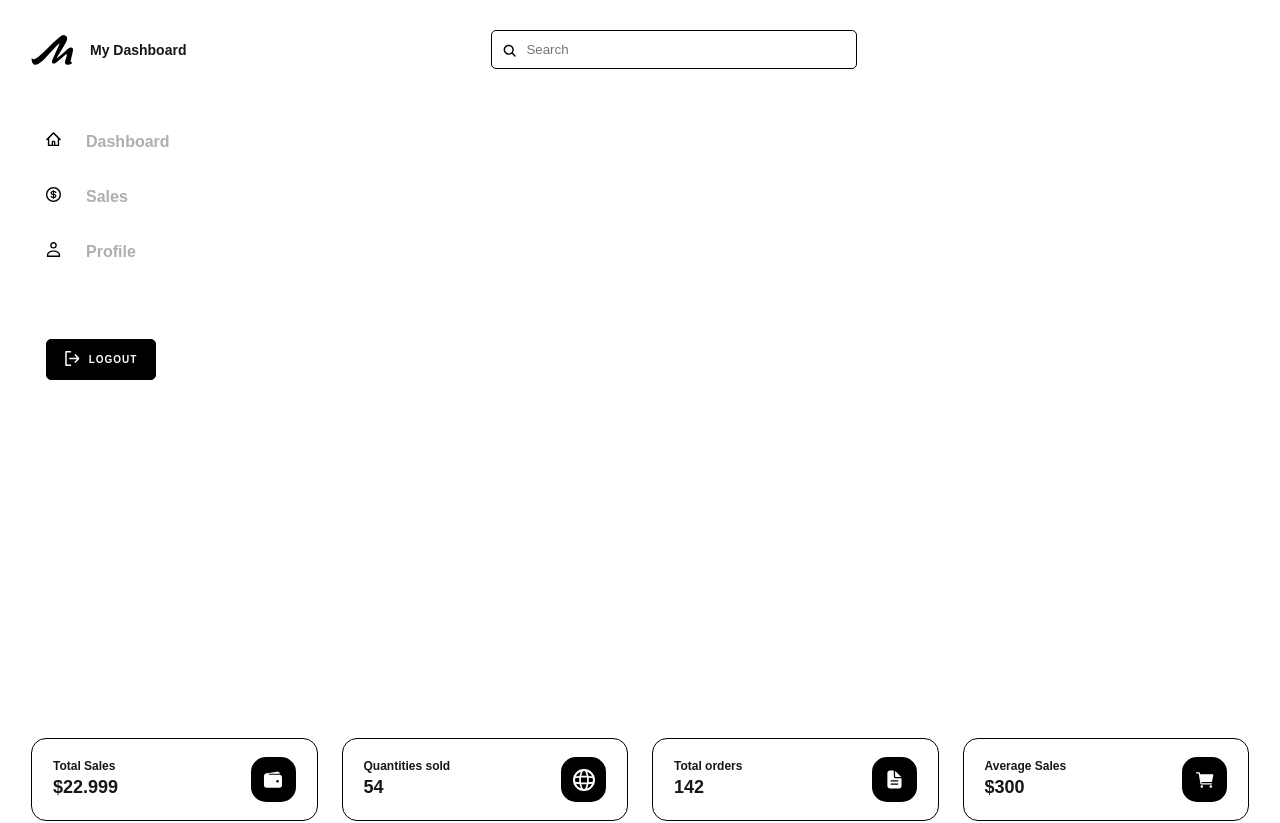
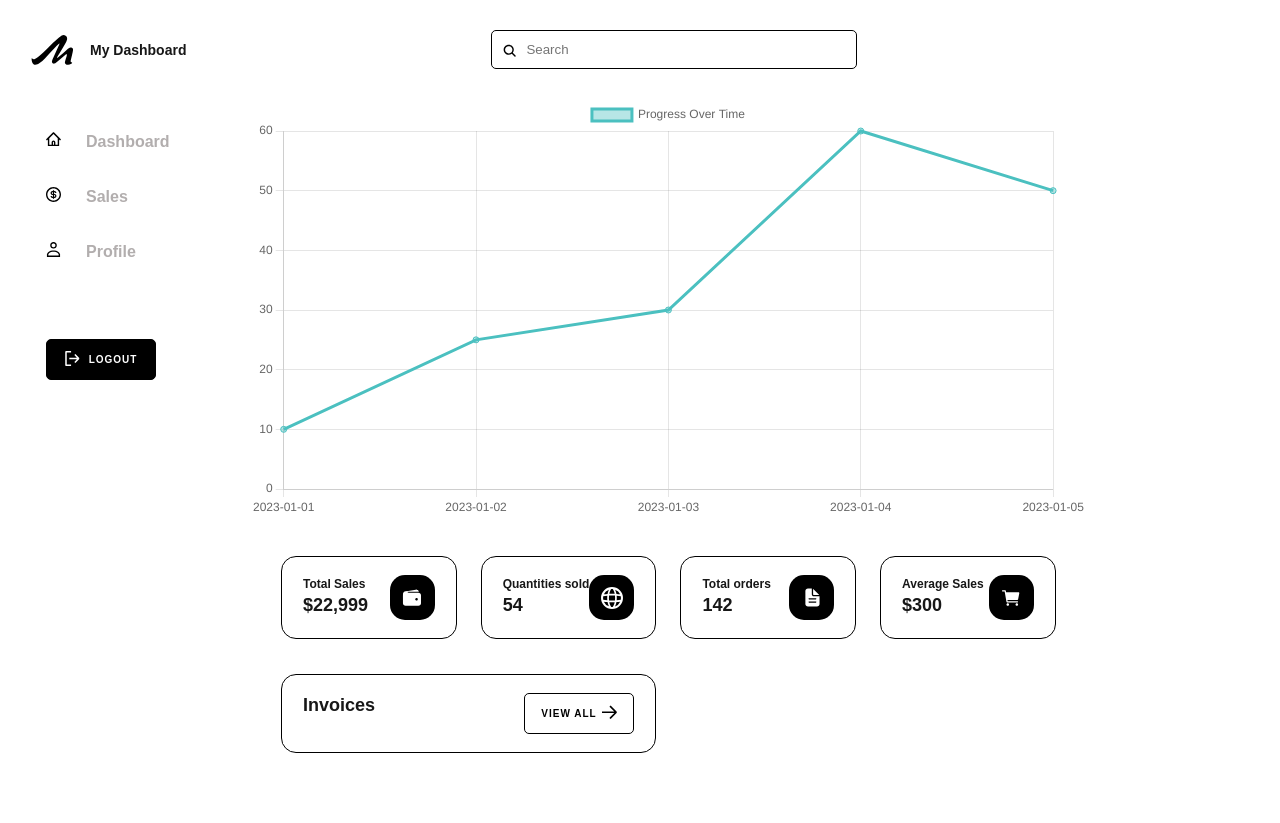
Before and after one commit to Atseiro/EcoSentinel, a Next.js app in the folder front-green-habit/: page /pages/Dashboard in a window 1280 px wide. Shown: the top 823 px of the page. After the commit the page ends 800 px from the top, so only its background shows below. Built offline with nearby package versions, Linux system fonts and the light colour scheme.

Commit message:
add chart
Add Chart and Start profile page

```diff
--- a/front-green-habit/src/app/pages/Authentification/page.tsx
+++ b/front-green-habit/src/app/pages/Authentification/page.tsx
@@ -7,6 +7,7 @@ import Button from "@/components/Button";
 import { useState } from "react";
 import ArrowIcon from "@/assets/ArrowIcon";
 import Logo from "@/assets/Logo";
+
 
 export default function Authentification() {
   const [email, setEmail] = useState("");
@@ -70,6 +71,7 @@ export default function Authentification() {
 
         // Appel à l'API pour l'authentification
         const response = await fetch("http://localhost:8888/login", {
+
           method: "POST",
           headers: {
             "Content-Type": "application/json",
--- a/front-green-habit/src/app/pages/Dashboard/layout.tsx
+++ b/front-green-habit/src/app/pages/Dashboard/layout.tsx
@@ -4,10 +4,11 @@ import ProfileIcon from "@/assets/ProfileIcon";
 
 import Header from "@/components/Header";
 import Navbar from "@/components/Navbar";
+import styles from "@/app/pages/Dashboard/page.module.scss";
 
 const navItems = [
   {
-    path: "/dashboard",
+    path: "/pages/Dashboard",
     label: "Dashboard",
     icon: <HomeIcon fill="black" width={15} height={15} />,
   },
@@ -32,7 +33,7 @@ export default function DashboardLayout({
   return (
     <body>
       <Header />
-      <main>
+      <main className={styles.main}>
         <Navbar navItems={navItems} />
         {children}
       </main>
--- a/front-green-habit/src/app/pages/Dashboard/page.module.scss
+++ b/front-green-habit/src/app/pages/Dashboard/page.module.scss
@@ -7,3 +7,27 @@
   grid-template-columns: repeat(4, 1fr); // 4 colonnes
   gap: 35px 24px; // Espacement vertical et horizontal
 }
+.main {
+  display: flex;
+  flex-direction: row;
+  flex-wrap: nowrap;
+  align-items: normal;
+  align-content: normal;
+}
+.Navbar {
+  display: block;
+  flex-grow: 0;
+  flex-shrink: 1;
+  flex-basis: auto;
+  align-self: auto;
+  order: 0;
+}
+.chart_container
+{
+  display: block;
+  flex-grow: 0;
+  flex-shrink: 1;
+  flex-basis: auto;
+  align-self: auto;
+  order: 0;
+}
--- a/front-green-habit/src/app/pages/Dashboard/page.tsx
+++ b/front-green-habit/src/app/pages/Dashboard/page.tsx
@@ -1,51 +1,82 @@
-// "use client";
+ "use client";
 
 import Card from "@/components/Card";
 import styles from "./page.module.scss";
 import WalletIcon from "@/assets/WalletIcon";
-// import InvoiceIcon from "@/assets/InvoiceIcon";
 import GlobeIcon from "@/assets/GlobeIcon";
 import OrderIcon from "@/assets/OrderIcon";
 import CartIcon from "@/assets/CartIcon";
+import { Chart, registerables } from 'chart.js';
+import LineChart from "@/components/ProgressChart/ProgressChart"; // Adjust the import path as necessary
+import React, { useEffect, useState } from 'react';
 
-export default async function Dashboard() {
+Chart.register(...registerables);
+
+export default function Dashboard() {
+    // Sample progress data
+    const progressData = [
+        {date: '2023-01-01', value: 10},
+        {date: '2023-01-02', value: 25},
+        {date: '2023-01-03', value: 30},
+        {date: '2023-01-04', value: 60},
+        {date: '2023-01-05', value: 50},
+    ];
+
+    const [isMounted, setIsMounted] = useState(false);
+
+    useEffect(() => {
+        setIsMounted(true);
+    }, []);
 
     return (
+        <div className={styles.chart_container}>
+            {/* Render the LineChart only on the client */}
+            {
+                isMounted && (
+                    <div className={styles.chart_container}>
+
+                        <LineChart data={progressData}/>
+                    </div>
+                )
+            }
+
             <div className={styles.home_container}>
         <Card
             label="Total Sales"
-        main={`$22.999`}
-        icon={<WalletIcon fill="white" width={22} height={22} />}
+            main={`$22,999`}
+            icon={<WalletIcon fill="white" width={22} height={22}/>}
             size="small"
             withButton={false}
-      ></Card>
+        />
         <Card
             label="Quantities sold"
             main={`54`}
-        icon={<GlobeIcon fill="white" width={22} height={22} />}
+            icon={<GlobeIcon fill="white" width={22} height={22}/>}
             size="small"
             withButton={false}
-      ></Card>
+        />
         <Card
             label="Total orders"
             main={'142'}
-        icon={<OrderIcon fill="white" width={22} height={22} />}
+            icon={<OrderIcon fill="white" width={22} height={22}/>}
             size="small"
             withButton={false}
-      ></Card>
+        />
         <Card
             label="Average Sales"
             main={`$300`}
-        icon={<CartIcon fill="white" width={22} height={22} />}
+            icon={<CartIcon fill="white" width={22} height={22}/>}
             size="small"
             withButton={false}
-      ></Card>
+        />
         <Card
             main="Invoices"
             size="medium"
             withButton={true}
-        // dataset={dataset}
-      ></Card>
+        />
+
             </div>
-  );
+    </div>
+)
+    ;
 }
--- a/front-green-habit/src/app/pages/Landing/layout.tsx
+++ b/front-green-habit/src/app/pages/Landing/layout.tsx
@@ -12,12 +12,12 @@ const navItems = [
     icon: <HomeIcon fill="black" width={15} height={15} />,
   },
   {
-    path: "/pages/Dashboard",
+    path: "/sales",
     label: "Sales",
     icon: <SalesIcon fill="black" width={15} height={15} />,
   },
   {
-    path: "/pages/Dashboard",
+    path: "/profile",
     label: "Profile",
     icon: <ProfileIcon fill="black" width={15} height={15} />,
   },
--- /dev/null
+++ b/front-green-habit/src/components/ProgressChart/ProgressChart.tsx
@@ -0,0 +1,40 @@
+"use client"
+import React from 'react';
+import { Line } from 'react-chartjs-2';
+
+interface ProgressData {
+    date: string;
+    value: number;
+}
+
+interface LineChartProps {
+    data: ProgressData[];
+}
+
+const ProgressChart: React.FC<LineChartProps> = ({ data }) => {
+    const chartData = {
+        labels: data.map(entry => entry.date),
+        datasets: [
+            {
+                label: 'Progress Over Time',
+                data: data.map(entry => entry.value),
+                fill: false,
+                backgroundColor: 'rgba(75,192,192,0.4)',
+                borderColor: 'rgba(75,192,192,1)',
+            },
+        ],
+    };
+
+    const options = {
+        responsive: true,
+        scales: {
+            y: {
+                beginAtZero: true,
+            },
+        },
+    };
+
+    return <Line data={chartData} options={options} />;
+};
+
+export default ProgressChart;
```
Also changed, not shown: front-green-habit/src/app/pages/Profile/page.tsx (added, +59 -0 lines), front-green-habit/src/app/pages/Profile/page.module.scss (added). Lines whose indentation alone changed are shown as unchanged.
